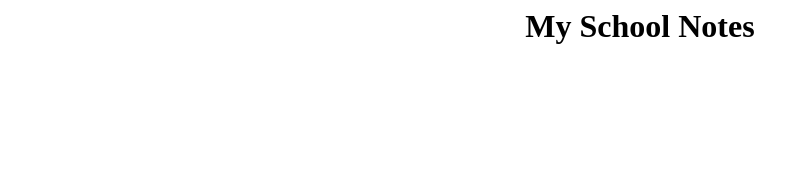
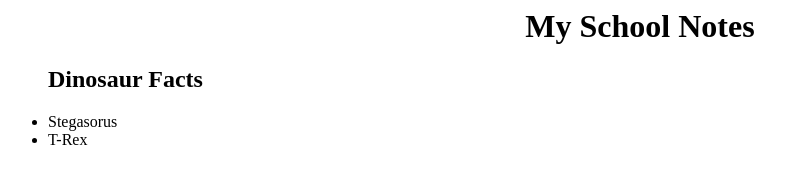
Before and after one commit to laurenhess/MyWebpage, a plain HTML site: page index.html in a window 1280 px wide. Shown: the whole page, without its empty margins (0-785 px from the left). Drawn offline with Linux system fonts and the light colour scheme.

Commit message:
added some notes

```diff
--- a/index.html
+++ b/index.html
@@ -4,6 +4,13 @@
 </head>
 <body>
     <h1><center>My School Notes</center></h1>
+  <ul>
+    <h2>
+      Dinosaur Facts
+    </h2>
+    <li>Stegasorus</li>
+    <li>T-Rex</li>
+  </ul>
 </body>
 
 
```
